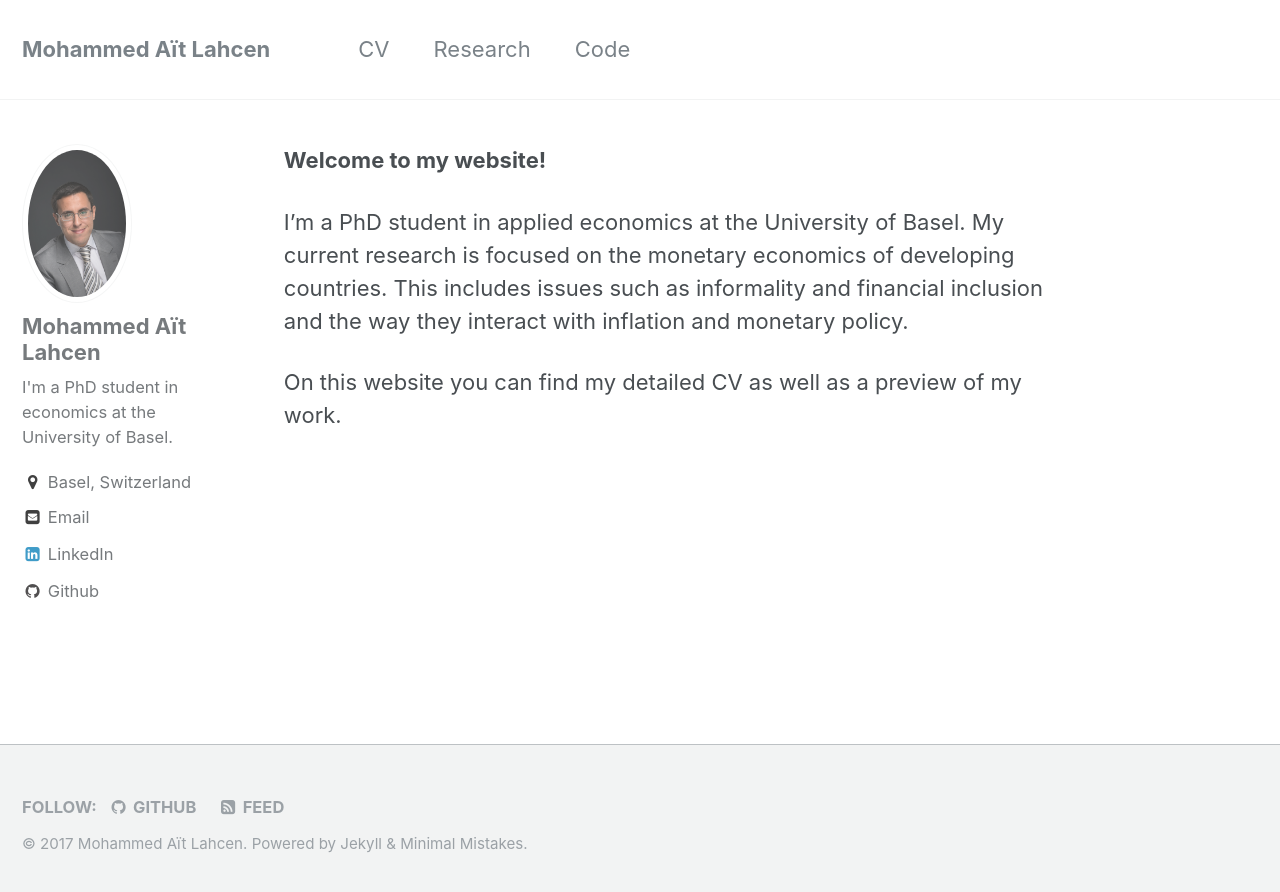
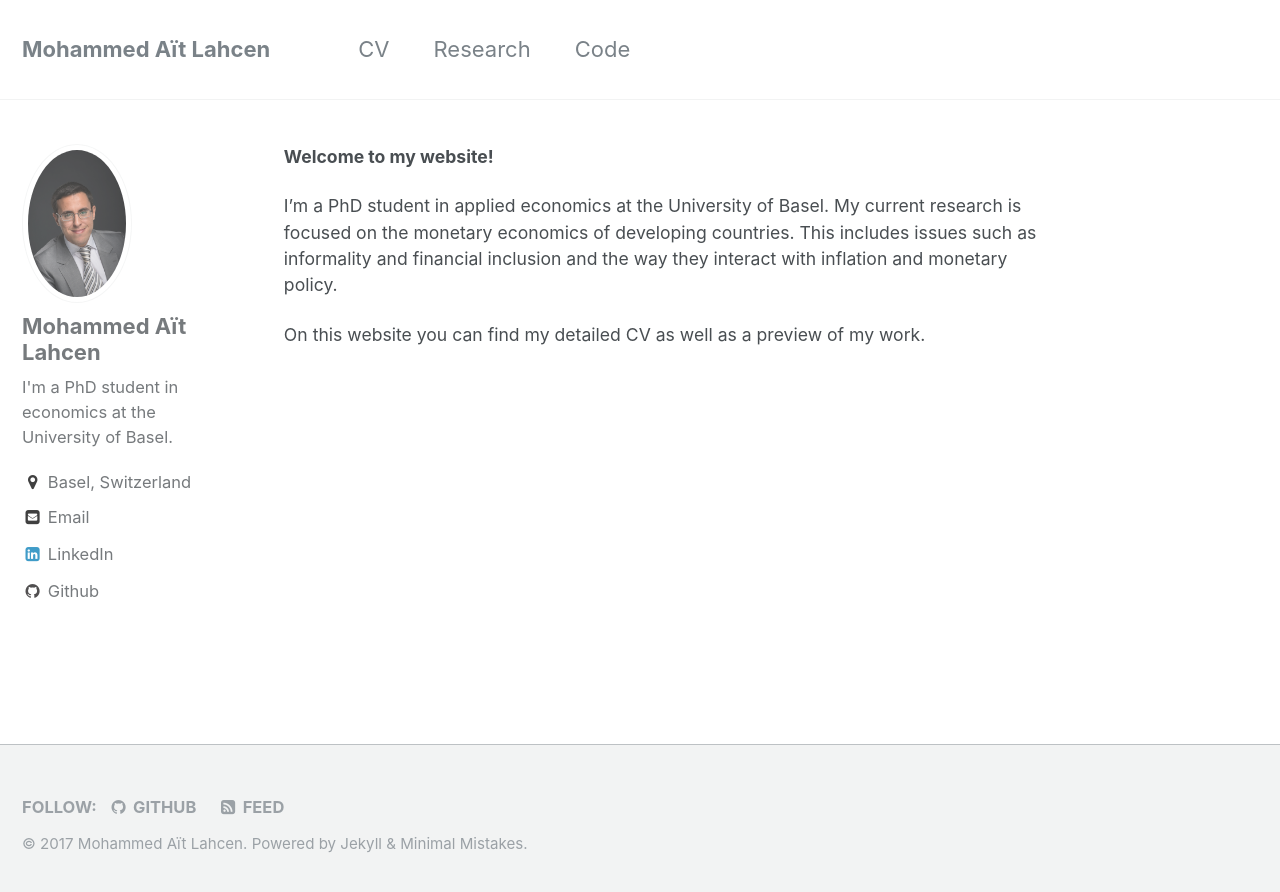
Before and after one commit to maitlahcen/maitlahcen.github.io, a Jekyll site: the page built from index.md, in a window 1280 px wide. Shown: the top 892 px of the page. Built offline with Jekyll 4.4.1, drawn with Linux system fonts in a browser that asks for light colours.

Commit message:
Update _page.scss
Changed font size for paragraph

```diff
--- a/_sass/_page.scss
+++ b/_sass/_page.scss
@@ -55,14 +55,14 @@
     border-bottom: 1px solid $border-color;
   }
 
-  p, li, dl {
+  li, dl {
     font-size: 1em;
   }
 
   /* paragraph indents */
   p {
     margin: 0 0 $indent-var;
-
+    font-size: 0.8em;
     /* sibling indentation*/
     @if $paragraph-indent == true {
       & + p {
```
